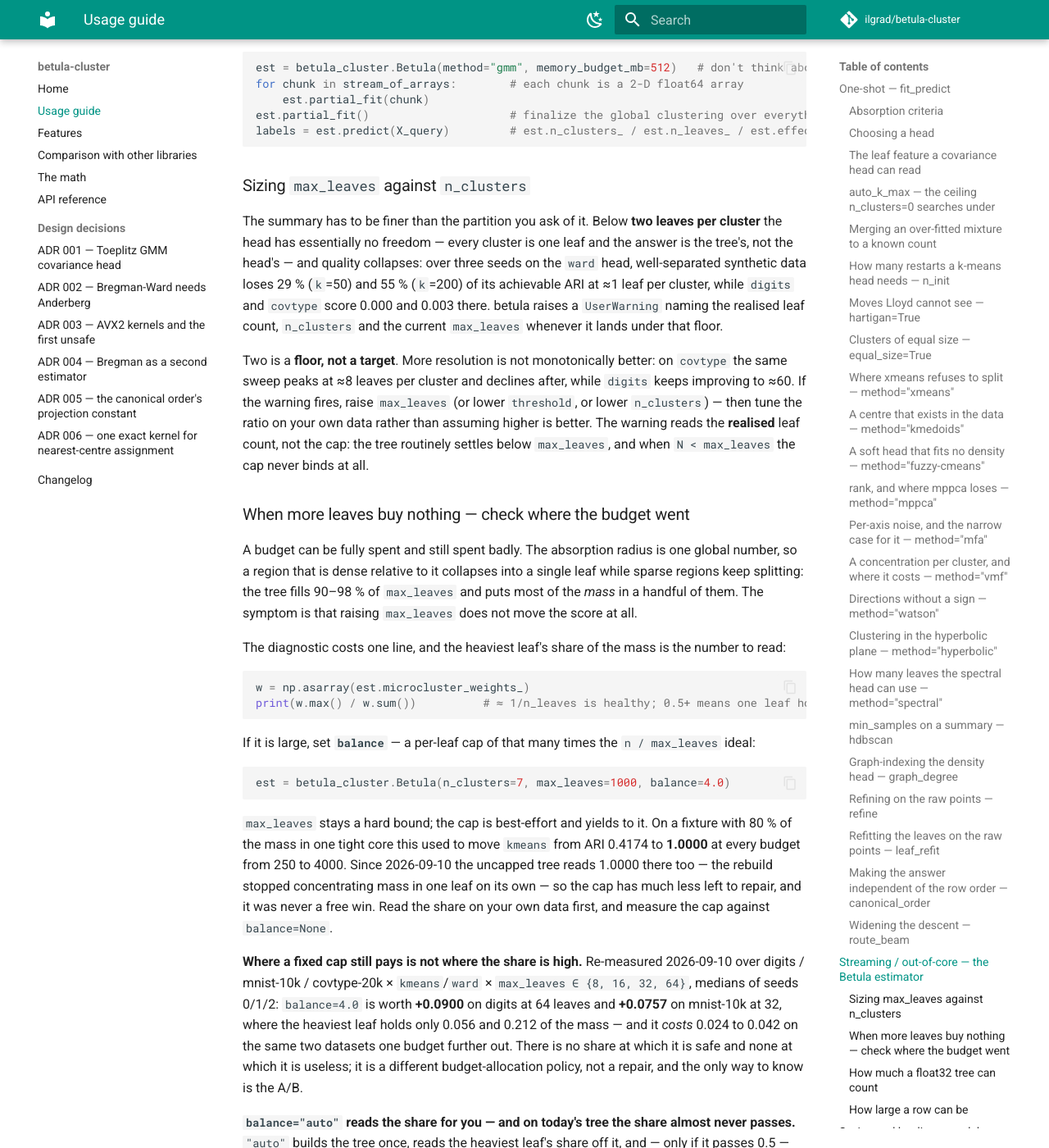
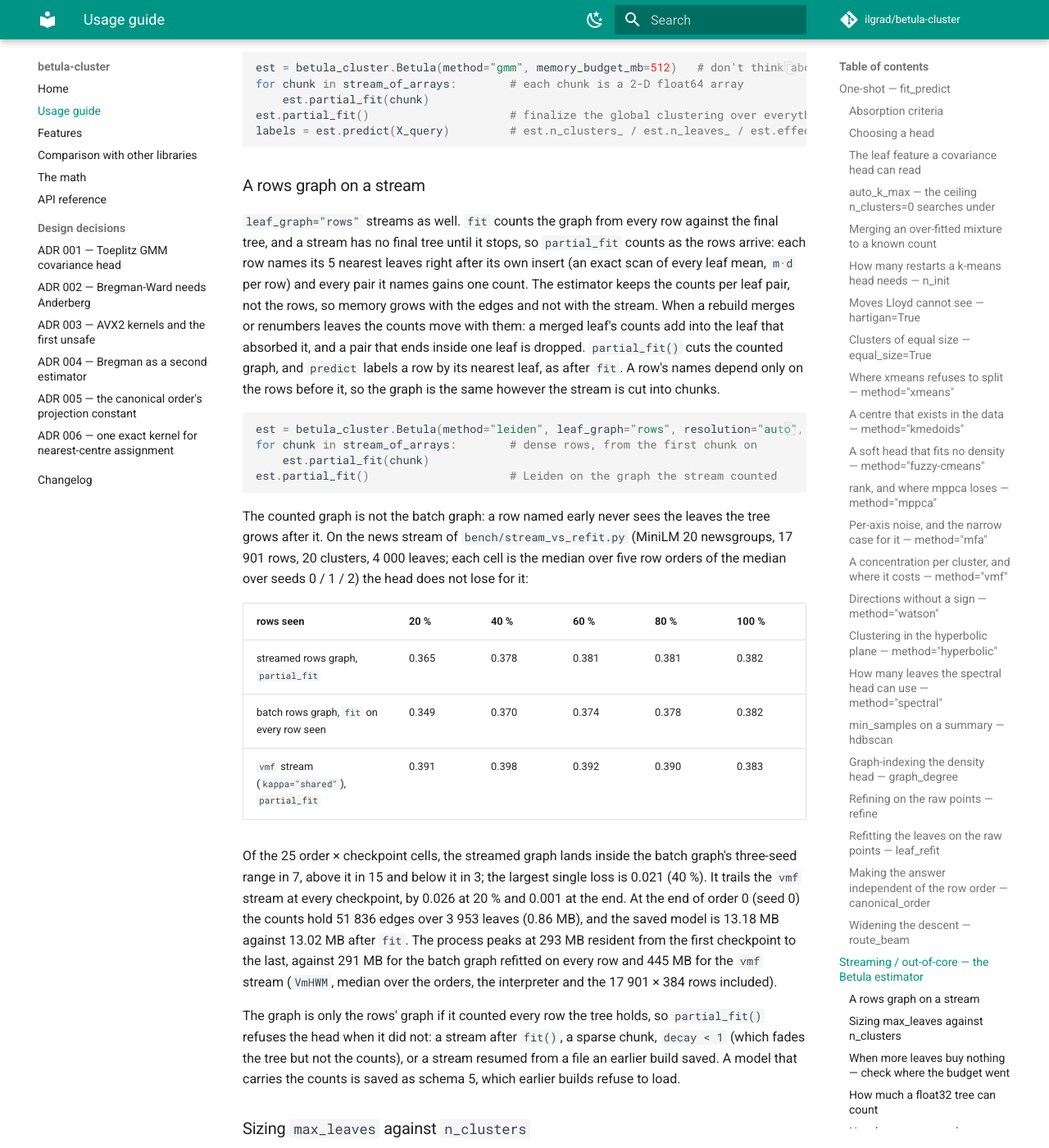
Before and after one commit to ilgrad/betula-cluster, an MkDocs documentation site: the page built from docs/USAGE.md, in a window 1280 px wide and 1400 px high, scrolled down 43732 px. Shown: the whole window at 82% size. Built offline with MkDocs 1.6.1 and Material for MkDocs 9.7.7, drawn with Linux system fonts in a browser that asks for light colours; comment, search, counter and statistics services are not loaded; some of the changed text lies outside the part shown.

Commit message:
bench: the streamed rows graph against the batch rows graph on the news stream
QL-1 for F-25: stream_vs_refit.py gains betula-rows-stream and betula-rows-refit arms and records
each betula arm's peak resident set (VmHWM after clear_refs), so the claim that a stream can cut
the rows graph is measured against the graph fit() counts. Over five orders x seeds 0/1/2 the
streamed graph reads 0.365/0.378/0.381/0.381/0.382 against 0.349/0.370/0.374/0.378/0.382 for the
batch graph, 3 of 25 cells below its seed range. USAGE documents the stream, and the README and
paper test counts follow the suite (1126 Rust, 684 Python).

````diff
--- a/docs/USAGE.md
+++ b/docs/USAGE.md
@@ -78,7 +78,8 @@ MNIST-20k it lifts the median ARI at every budget from 400 to 3 200 leaves, by 0
 and 0.06–0.25 for spectral; it costs up to 0.035 on digits and 0.035 on covtype, whose ARI is near 0
 either way — see *Mass-weighted leaf graphs* in [MATH.md](MATH.md); `"rows"`, for `leiden` only,
 counts the graph from the training rows — each row names its 5 nearest leaves and every pair it
-names gains an edge — and labels a row by its nearest leaf, found by the same exact search in
+names gains an edge, and a `partial_fit` stream counts them as they arrive (*A rows graph on a
+stream* below) — and labels a row by its nearest leaf, found by the same exact search in
 training and in `predict` (at worst `n·m·d`). On MNIST-20k it lifts the median ARI from 0.689 to 0.746, on digits from 0.768 to 0.810;
 it loses to `"mass"` on well-separated blobs (0.575 against 0.623) and on noisy rings — see
 *The rows-counted leaf graph* in [MATH.md](MATH.md)), `kappa` (the concentration model of
@@ -1524,6 +1525,49 @@ est.partial_fit()                     # finalize the global clustering over ever
 labels = est.predict(X_query)         # est.n_clusters_ / est.n_leaves_ / est.effective_max_leaves_
 ```
 
+### A rows graph on a stream
+
+`leaf_graph="rows"` streams as well. `fit` counts the graph from every row against the final tree,
+and a stream has no final tree until it stops, so `partial_fit` counts as the rows arrive: each row
+names its 5 nearest leaves right after its own insert (an exact scan of every leaf mean, `m·d` per
+row) and every pair it names gains one count. The estimator keeps the counts per leaf pair, not
+the rows, so memory grows with the edges and not with the stream. When a rebuild merges or
+renumbers leaves the counts move with them: a merged leaf's counts add into the leaf that absorbed
+it, and a pair that ends inside one leaf is dropped. `partial_fit()` cuts the counted graph, and
+`predict` labels a row by its nearest leaf, as after `fit`. A row's names depend only on the rows
+before it, so the graph is the same however the stream is cut into chunks.
+
+```python
+est = betula_cluster.Betula(method="leiden", leaf_graph="rows", resolution="auto", n_clusters=20)
+for chunk in stream_of_arrays:        # dense rows, from the first chunk on
+    est.partial_fit(chunk)
+est.partial_fit()                     # Leiden on the graph the stream counted
+```
+
+The counted graph is not the batch graph: a row named early never sees the leaves the tree grows
+after it. On the news stream of `bench/stream_vs_refit.py` (MiniLM 20 newsgroups, 17 901 rows,
+20 clusters, 4 000 leaves; each cell is the median over five row orders of the median over seeds
+0 / 1 / 2) the head does not lose for it:
+
+| rows seen | 20 % | 40 % | 60 % | 80 % | 100 % |
+|---|---|---|---|---|---|
+| streamed rows graph, `partial_fit` | 0.365 | 0.378 | 0.381 | 0.381 | 0.382 |
+| batch rows graph, `fit` on every row seen | 0.349 | 0.370 | 0.374 | 0.378 | 0.382 |
+| `vmf` stream (`kappa="shared"`), `partial_fit` | 0.391 | 0.398 | 0.392 | 0.390 | 0.383 |
+
+Of the 25 order × checkpoint cells, the streamed graph lands inside the batch graph's three-seed
+range in 7, above it in 15 and below it in 3; the largest single loss is 0.021 (40 %). It trails
+the `vmf` stream at every checkpoint, by 0.026 at 20 % and 0.001 at the end. At the end of order
+0 (seed 0) the counts hold 51 836 edges over 3 953 leaves (0.86 MB), and the saved model is
+13.18 MB against 13.02 MB after `fit`. The process peaks at 293 MB resident from the first
+checkpoint to the last, against 291 MB for the batch graph refitted on every row and 445 MB for the
+`vmf` stream (`VmHWM`, median over the orders, the interpreter and the 17 901 × 384 rows included).
+
+The graph is only the rows' graph if it counted every row the tree holds, so `partial_fit()`
+refuses the head when it did not: a stream after `fit()`, a sparse chunk, `decay < 1` (which fades
+the tree but not the counts), or a stream resumed from a file an earlier build saved. A model that
+carries the counts is saved as schema 5, which earlier builds refuse to load.
+
 ### Sizing `max_leaves` against `n_clusters`
 
 The summary has to be finer than the partition you ask of it. Below **two leaves per cluster** the
````
Also changed, not shown: README.md (+2 -2 lines), paper/paper.md (+2 -2 lines), 2 other files.
